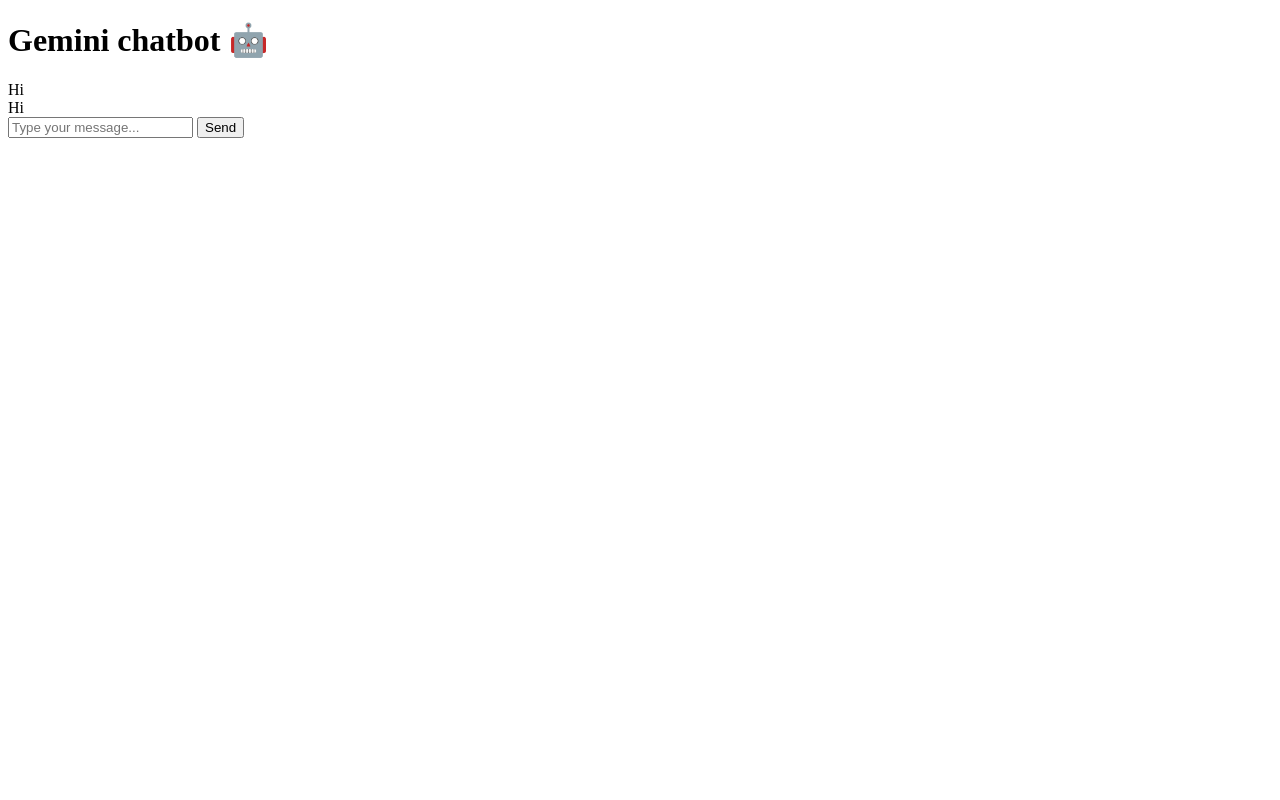
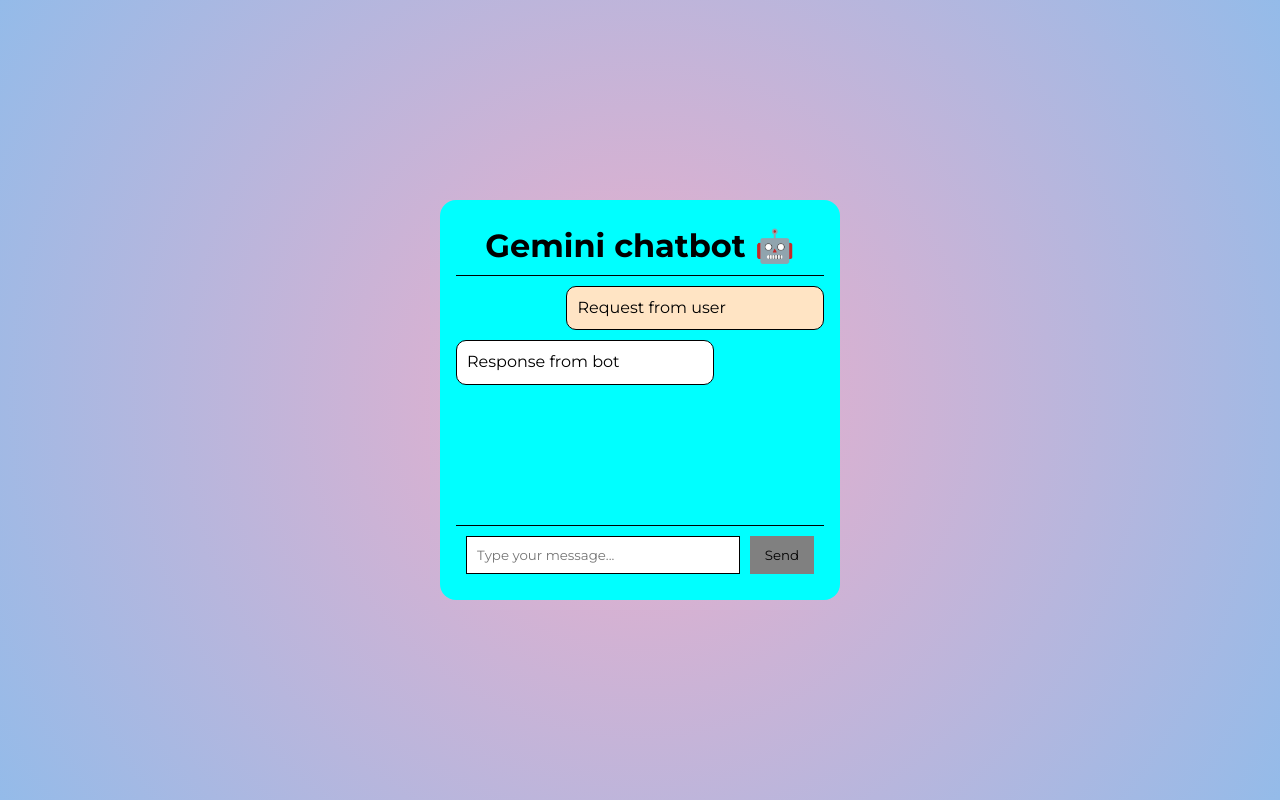
Before and after one commit to yazy7991/Gemini-app, a plain HTML site: page index.html in a window 1280 px wide. Drawn offline with Linux system fonts and the light colour scheme.

Commit message:
Action: Add style to the chat app

```diff
--- a/index.html
+++ b/index.html
@@ -4,6 +4,7 @@
     <meta charset="UTF-8">
     <meta name="viewport" content="width=device-width, initial-scale=1.0">
     <title>GEMINI CHATBOT</title>
+    <link rel="stylesheet" href="style.css">
 </head>
 <body>
     <div class="chat-container">
@@ -13,11 +14,11 @@
 
         <div id="chat-box" class="chat-box">
             <div class="message user-message">
-                Hi
+                Request from user
 
             </div>
             <div class="message bot-message">
-                Hi
+                Response from bot
 
             </div>
 
--- a/style.css
+++ b/style.css
@@ -0,0 +1,88 @@
+@import url('https://fonts.googleapis.com/css2?family=Manrope:wght@200..800&family=Montserrat:ital,wght@0,100..900;1,100..900&family=Outfit:wght@100..900&family=Poppins:ital,wght@0,100;0,200;0,300;0,400;0,500;0,600;0,700;0,800;0,900;1,100;1,200;1,300;1,400;1,500;1,600;1,700;1,800;1,900&display=swap');
+
+* {
+    margin: 0;
+    padding: 0;
+    box-sizing: border-box;
+    font-family: "Montserrat", sans-serif;
+}
+
+body{
+    background: #EEAECA;
+    background: radial-gradient(circle,rgba(238, 174, 202, 1) 0%, rgba(148, 187, 233, 1) 100%);
+    display: flex;
+    justify-content: center;
+    align-items: center;
+    height: 100vh;
+}
+
+.chat-container{
+    padding: 1rem;
+    border-radius: 1rem;
+    height: 400px;
+    width: 400px;
+    background-color: aqua;
+    overflow: hidden;
+    display: flex;
+    flex-direction: column;
+}
+
+header{
+    text-align: center;
+    border-bottom: solid black 1px;
+    padding: 10px;
+
+}
+
+.chat-box{
+    flex: 1;
+    overflow-y: auto;
+}
+
+.message{
+    margin: 10px 0;
+    padding: 10px;
+    border: solid black 1px;
+    border-radius: 10px;
+    max-width: 70%;
+    line-height: 1.4;
+}
+
+.user-message{
+    background-color: bisque;
+    align-self: flex-end;
+    margin-left: auto;
+
+}
+
+.bot-message{
+    background-color: white;
+    align-self: flex-start;
+}
+
+.input-area{
+    display: flex;
+    padding: 10px;
+    border-top: solid black 1px;
+}
+
+#user-input{
+    flex: 1;
+    padding: 10px;
+    outline: none;
+    border: solid black 1px;
+}
+
+#send-btn{
+    background-color: gray;
+    border: none;
+    padding: 10px 15px;
+    margin-left: 10px;
+    cursor: pointer;
+    transition: background 0.3s;
+
+}
+
+#send-btn:hover{
+    background-color: green;
+}
```
